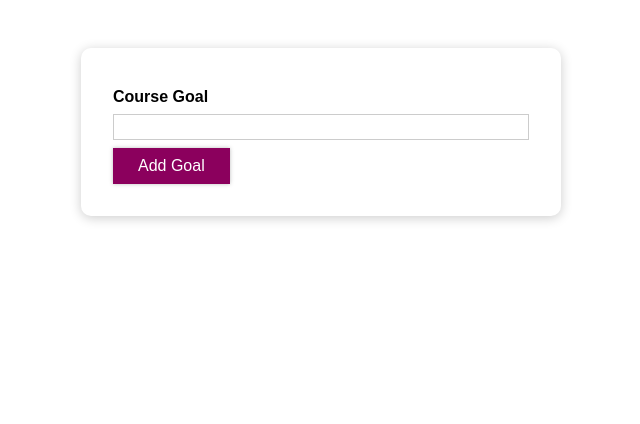
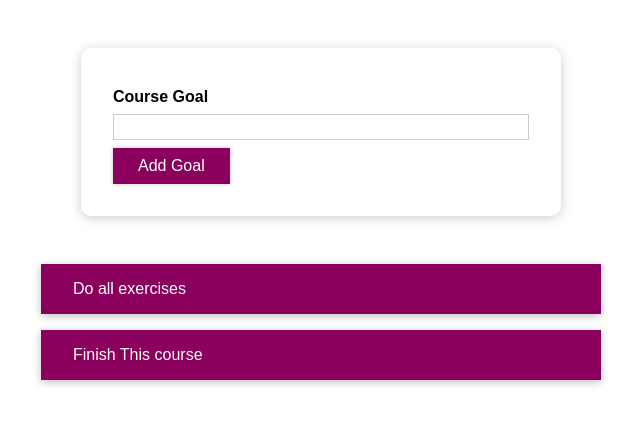
Before and after one commit to AbdullahGhani1/learn-react, a React (Vite) app in the folder 4-course-goal/: page / in a window 1280 px wide. Shown: the top 424 px of the page, without its empty margins (319-959 px from the left). Built offline with nearby package versions, Linux system fonts and the light colour scheme.

Commit message:
course goal add or delete goals

```diff
--- a/4-course-goal/src/App.css
+++ b/4-course-goal/src/App.css
@@ -1,6 +1,6 @@
 #goals {
-  width: 100%;
-  max-width: 100%;
+  width: 35rem;
+  max-width: 90%;
   margin: 3rem auto;
 }
 
--- a/4-course-goal/src/App.tsx
+++ b/4-course-goal/src/App.tsx
@@ -2,18 +2,40 @@ import React, { useState } from "react";
 
 import "./App.css";
 import CourseInput from "./components/CourseGoals/CourseInput/CourseInput";
+import CourseGoalList from "./components/CourseGoals/CourseGoalList/CourseGoalList";
 
 function App() {
   const [courseGoals, setCourseGoals] = useState([
     { text: "Do all exercises", id: "g1" },
     { text: "Finish This course", id: "g2" },
   ]);
+  const addGoalHandler = (enteredText: string) => {
+    setCourseGoals((prevState) => {
+      const newGoal = { text: enteredText, id: Math.random().toString() };
+      return [newGoal, ...prevState];
+    });
+  };
+  const deleteItemHandler = (goalId: string) => {
+    setCourseGoals((prevState) => {
+      const updatedGoals = prevState.filter((goal) => goal.id !== goalId);
+      return updatedGoals;
+    });
+  };
+  let content = (
+    <p style={{ textAlign: "center" }}>No goals found. Maybe add one?</p>
+  );
+
+  if (courseGoals.length > 0) {
+    content = (
+      <CourseGoalList items={courseGoals} onDeleteItem={deleteItemHandler} />
+    );
+  }
   return (
-    <div className="app">
+    <div>
       <section id="goal-form">
-        <CourseInput />
+        <CourseInput onAddGoal={addGoalHandler} />
       </section>
-      <section id="goals"></section>
+      <section id="goals">{content}</section>
     </div>
   );
 }
--- /dev/null
+++ b/4-course-goal/src/components/CourseGoals/CourseGoalItem/CourseGoalItem.css
@@ -0,0 +1,8 @@
+.goal-item {
+  margin: 1rem 0;
+  background: #8b005d;
+  box-shadow: 0 2px 8px rgba(0, 0, 0, 0.26);
+  color: white;
+  padding: 1rem 2rem;
+  cursor: pointer;
+}
--- /dev/null
+++ b/4-course-goal/src/components/CourseGoals/CourseGoalItem/CourseGoalItem.tsx
@@ -0,0 +1,20 @@
+import React from "react";
+import "./CourseGoalItem.css";
+interface GoalItemProps {
+  children: React.ReactNode;
+  key: string;
+  id: string;
+  onDelete: (goalId: string) => void;
+}
+function CourseGoalItem(props: GoalItemProps) {
+  const deleteItemHandler = () => {
+    props.onDelete(props.id);
+  };
+  return (
+    <li className="goal-item" onClick={deleteItemHandler}>
+      {props.children}
+    </li>
+  );
+}
+
+export default CourseGoalItem;
--- /dev/null
+++ b/4-course-goal/src/components/CourseGoals/CourseGoalList/CourseGoalList.css
@@ -0,0 +1,5 @@
+.goal-list {
+  list-style: none;
+  margin: 0;
+  padding: 0;
+}
--- /dev/null
+++ b/4-course-goal/src/components/CourseGoals/CourseGoalList/CourseGoalList.tsx
@@ -0,0 +1,29 @@
+import React from "react";
+import "./CourseGoalList.css";
+import CourseGoalItem from "../CourseGoalItem/CourseGoalItem";
+interface GoalsProps {
+  items: {
+    text: string;
+    id: string;
+  }[];
+  onDeleteItem: (goalId: string) => void;
+}
+function CourseGoalList(props: GoalsProps) {
+  return (
+    <ul className="goal-list">
+      {props.items.map((goal) => {
+        return (
+          <CourseGoalItem
+            key={goal.id}
+            id={goal.id}
+            onDelete={props.onDeleteItem}
+          >
+            {goal.text}
+          </CourseGoalItem>
+        );
+      })}
+    </ul>
+  );
+}
+
+export default CourseGoalList;
--- a/4-course-goal/src/components/CourseGoals/CourseInput/CourseInput.tsx
+++ b/4-course-goal/src/components/CourseGoals/CourseInput/CourseInput.tsx
@@ -1,12 +1,31 @@
-import React from "react";
+import React, { useState } from "react";
 import "./CourseInput.css";
 import Button from "../../Ui/Button";
-function CourseInput() {
+interface CousrseInputProps {
+  onAddGoal: (goal: string) => void;
+}
+
+function CourseInput(props: CousrseInputProps) {
+  const [enteredValue, setEnteredValue] = useState("");
+  const formSubmitHandler = (event: React.FormEvent<HTMLFormElement>) => {
+    event.preventDefault();
+    props.onAddGoal(enteredValue);
+    setEnteredValue("");
+  };
+  const goalInputChangeHandler = (
+    event: React.ChangeEvent<HTMLInputElement>
+  ) => {
+    setEnteredValue(event.target.value);
+  };
   return (
-    <form>
+    <form onSubmit={formSubmitHandler}>
       <div className="form-control">
         <label>Course Goal</label>
-        <input type="text" />
+        <input
+          type="text"
+          value={enteredValue}
+          onChange={goalInputChangeHandler}
+        />
       </div>
       <Button type="submit">Add Goal</Button>
     </form>
```
